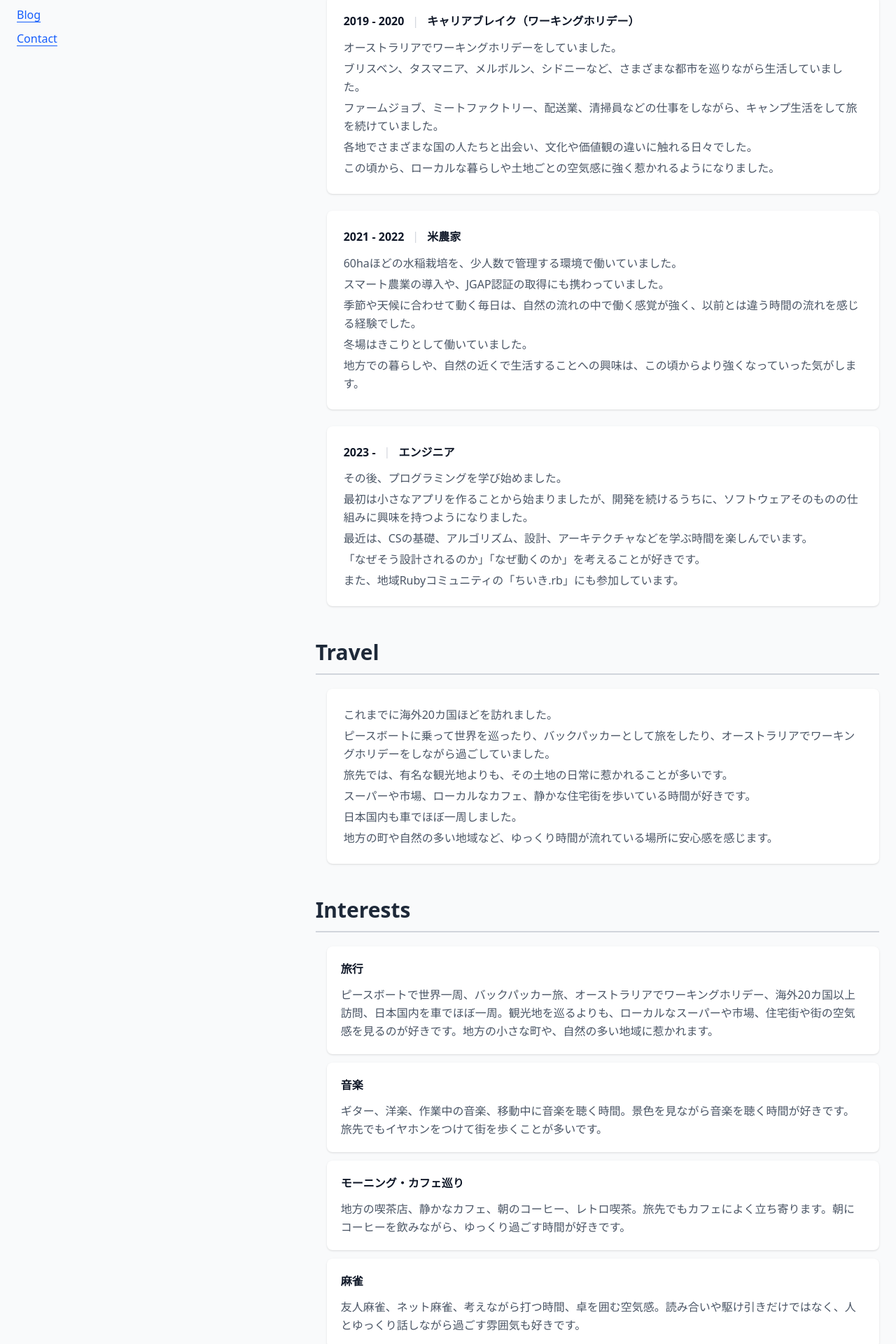
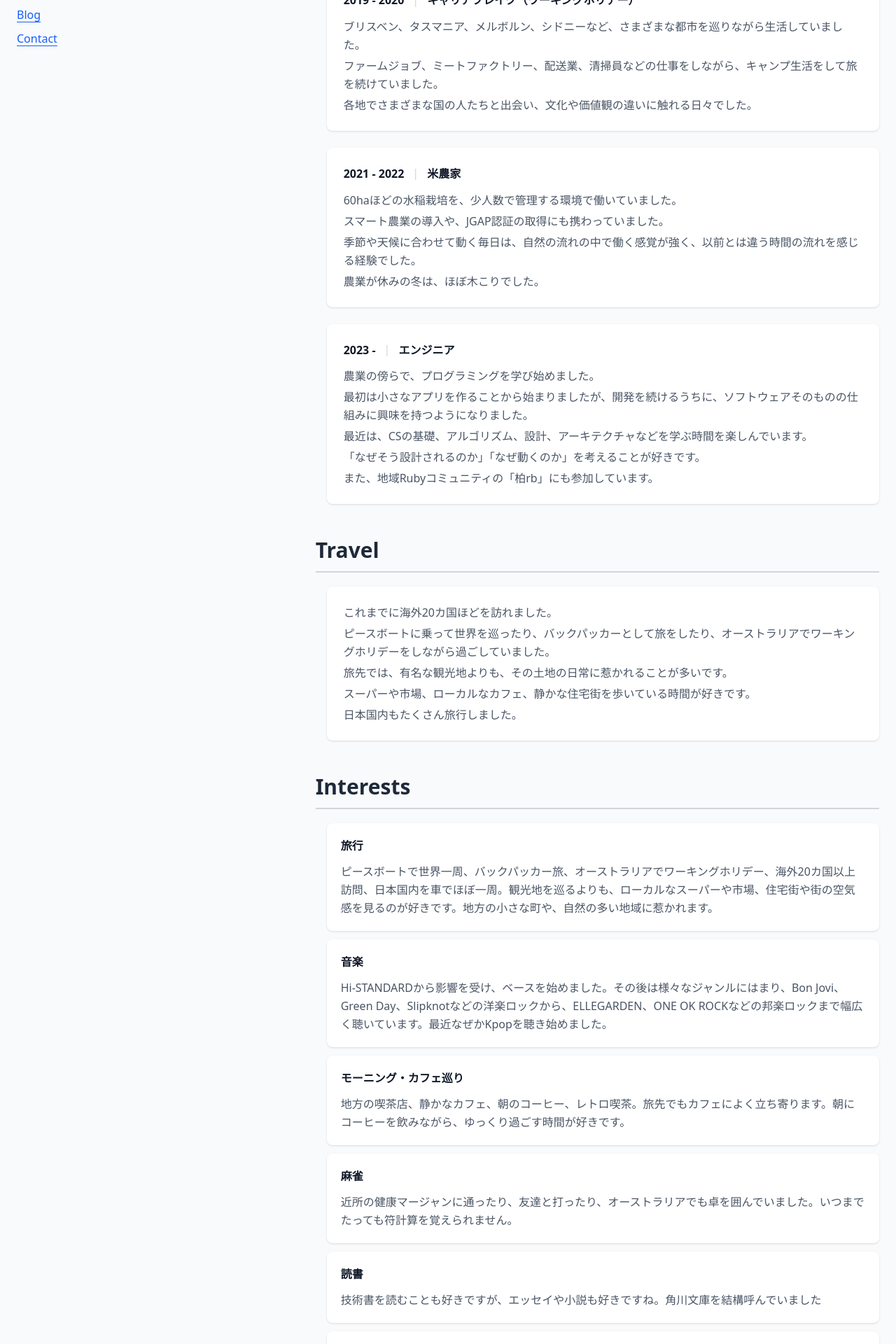
Before and after one commit to tomitahisaki/tomitahisaki.github.io, a React (Vite) app: page /about in a window 1280 px wide. Shown: the part 360-2280 px from the top of the page at 70% size. Built offline with nearby package versions, Linux system fonts and the light colour scheme.

Commit message:
feat: 自己紹介の修正

```diff
--- a/src/locales/about/ja.ts
+++ b/src/locales/about/ja.ts
@@ -18,7 +18,6 @@ export const jaAboutData: AboutData = {
         period: '2015 - 2019',
         title: '生産技術',
         description: [
-          '工場で生産技術として働いていました。',
           '生産性向上やコストダウン、不良改善、設備の新設・リプレイスなどを担当していました。',
           '現場に入りながら課題を探し、ヒアリングから改善提案まで行う日々の中で、ものづくりの基礎を学びました。',
           '現場で働く人たちとの距離が近く、「実際に使う人」の視点を考える経験になったと思います。',
@@ -28,11 +27,9 @@ export const jaAboutData: AboutData = {
         period: '2019 - 2020',
         title: 'キャリアブレイク（ワーキングホリデー）',
         description: [
-          'オーストラリアでワーキングホリデーをしていました。',
           'ブリスベン、タスマニア、メルボルン、シドニーなど、さまざまな都市を巡りながら生活していました。',
           'ファームジョブ、ミートファクトリー、配送業、清掃員などの仕事をしながら、キャンプ生活をして旅を続けていました。',
           '各地でさまざまな国の人たちと出会い、文化や価値観の違いに触れる日々でした。',
-          'この頃から、ローカルな暮らしや土地ごとの空気感に強く惹かれるようになりました。',
         ],
       },
       {
@@ -42,19 +39,18 @@ export const jaAboutData: AboutData = {
           '60haほどの水稲栽培を、少人数で管理する環境で働いていました。',
           'スマート農業の導入や、JGAP認証の取得にも携わっていました。',
           '季節や天候に合わせて動く毎日は、自然の流れの中で働く感覚が強く、以前とは違う時間の流れを感じる経験でした。',
-          '冬場はきこりとして働いていました。',
-          '地方での暮らしや、自然の近くで生活することへの興味は、この頃からより強くなっていった気がします。',
+          '農業が休みの冬は、ほぼ木こりでした。',
         ],
       },
       {
         period: '2023 -',
         title: 'エンジニア',
         description: [
-          'その後、プログラミングを学び始めました。',
+          '農業の傍らで、プログラミングを学び始めました。',
           '最初は小さなアプリを作ることから始まりましたが、開発を続けるうちに、ソフトウェアそのものの仕組みに興味を持つようになりました。',
           '最近は、CSの基礎、アルゴリズム、設計、アーキテクチャなどを学ぶ時間を楽しんでいます。',
           '「なぜそう設計されるのか」「なぜ動くのか」を考えることが好きです。',
-          'また、地域Rubyコミュニティの「ちいき.rb」にも参加しています。',
+          'また、地域Rubyコミュニティの「柏rb」にも参加しています。',
         ],
       },
     ],
@@ -66,8 +62,7 @@ export const jaAboutData: AboutData = {
       'ピースボートに乗って世界を巡ったり、バックパッカーとして旅をしたり、オーストラリアでワーキングホリデーをしながら過ごしていました。',
       '旅先では、有名な観光地よりも、その土地の日常に惹かれることが多いです。',
       'スーパーや市場、ローカルなカフェ、静かな住宅街を歩いている時間が好きです。',
-      '日本国内も車でほぼ一周しました。',
-      '地方の町や自然の多い地域など、ゆっくり時間が流れている場所に安心感を感じます。',
+      '日本国内もたくさん旅行しました。',
     ],
   },
   interests: {
@@ -79,7 +74,7 @@ export const jaAboutData: AboutData = {
       },
       {
         title: '音楽',
-        description: 'ギター、洋楽、作業中の音楽、移動中に音楽を聴く時間。景色を見ながら音楽を聴く時間が好きです。旅先でもイヤホンをつけて街を歩くことが多いです。',
+        description: 'Hi-STANDARDから影響を受け、ベースを始めました。その後は様々なジャンルにはまり、Bon Jovi、Green Day、Slipknotなどの洋楽ロックから、ELLEGARDEN、ONE OK ROCKなどの邦楽ロックまで幅広く聴いています。最近なぜかKpopを聴き始めました。',
       },
       {
         title: 'モーニング・カフェ巡り',
@@ -87,11 +82,11 @@ export const jaAboutData: AboutData = {
       },
       {
         title: '麻雀',
-        description: '友人麻雀、ネット麻雀、考えながら打つ時間、卓を囲む空気感。読み合いや駆け引きだけではなく、人とゆっくり話しながら過ごす雰囲気も好きです。',
+        description: '近所の健康マージャンに通ったり、友達と打ったり、オーストラリアでも卓を囲んでいました。いつまでたっても符計算を覚えられません。',
       },
       {
         title: '読書',
-        description: '雨の日の読書、技術書、旅行系、エッセイ。静かな場所でゆっくり読む時間が好きです。',
+        description: '技術書を読むことも好きですが、エッセイや小説も好きですね。角川文庫を結構呼んでいました',
       },
       {
         title: 'エンジニアリング',
@@ -104,20 +99,24 @@ export const jaAboutData: AboutData = {
     items: [
       {
         title: 'アニメ',
-        description: 'マスターキートン、十二国記。知らない土地や文化、旅、人との出会いを感じる作品が好きです。',
+        description: 'マスターキートン、十二国記。パトレイバー、ガンダム、ブラックラグーン',
       },
       {
         title: '漫画',
-        description: 'ONE PIECE、頭文字D。それぞれの場所で生きる人たちや、挑戦していく姿に惹かれます。',
+        description: 'ONE PIECE、頭文字D、ブラックジャック、クッキングパパ、マスターキートン',
       },
       {
         title: '映画',
-        description: 'Harry Potter。世界観に入り込める作品が好きです。',
+        description: 'ハリー・ポッター、スター・ウォーズ。デンゼル・ワシントンやゲイリー・オールドマンが好き',
       },
       {
         title: '音楽',
-        description: 'Hi-STANDARD。学生時代からよく聴いています。移動中や作業中にも音楽を流していることが多いです。',
+        description: 'Hi-STANDARDは神様、Bonjovi/Slipknot/ELLEGARDENは青春。レッチリ/マキシマムザホルモンはベース激ムズ'
       },
+      {
+        title: '本',
+        description: '万能鑑定士Q、ドラクエ、高橋歩さんのエッセイ',
+      }
     ],
   },
   links: {
```
